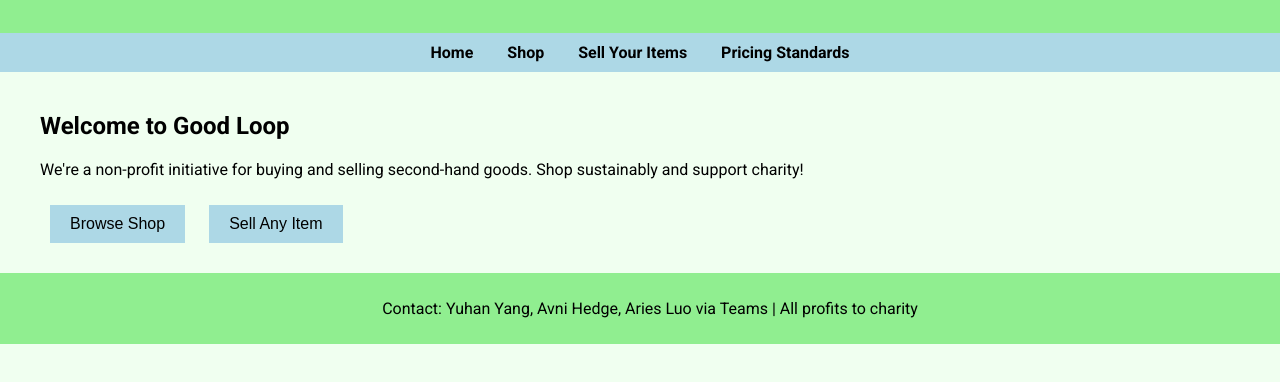
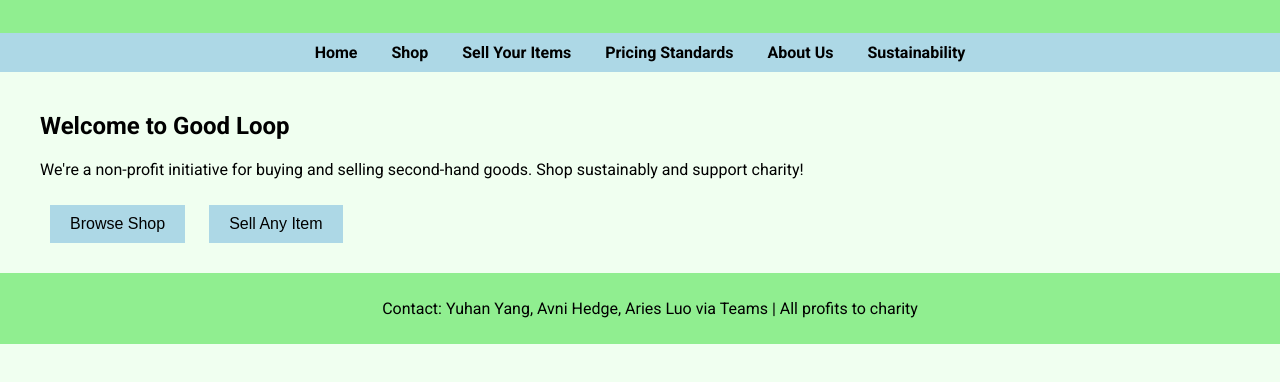
Before and after one commit to Youu-u/Good-Loop-non-profit, a plain HTML site: page index.html in a window 1280 px wide. Shown: the part 268-650 px from the top of the page. Drawn offline with Linux system fonts and the light colour scheme.

Commit message:
Add About Us and Sustainability links to navigation

```diff
--- a/index.html
+++ b/index.html
@@ -68,6 +68,8 @@
         <a href="shop.html">Shop</a>
         <a href="sell.html">Sell Your Items</a>
         <a href="pricing.html">Pricing Standards</a>
+        <a href="about.html">About Us</a>
+        <a href="sustainability.html">Sustainability</a>
     </nav>
     <main>
         <section id="home">
```
